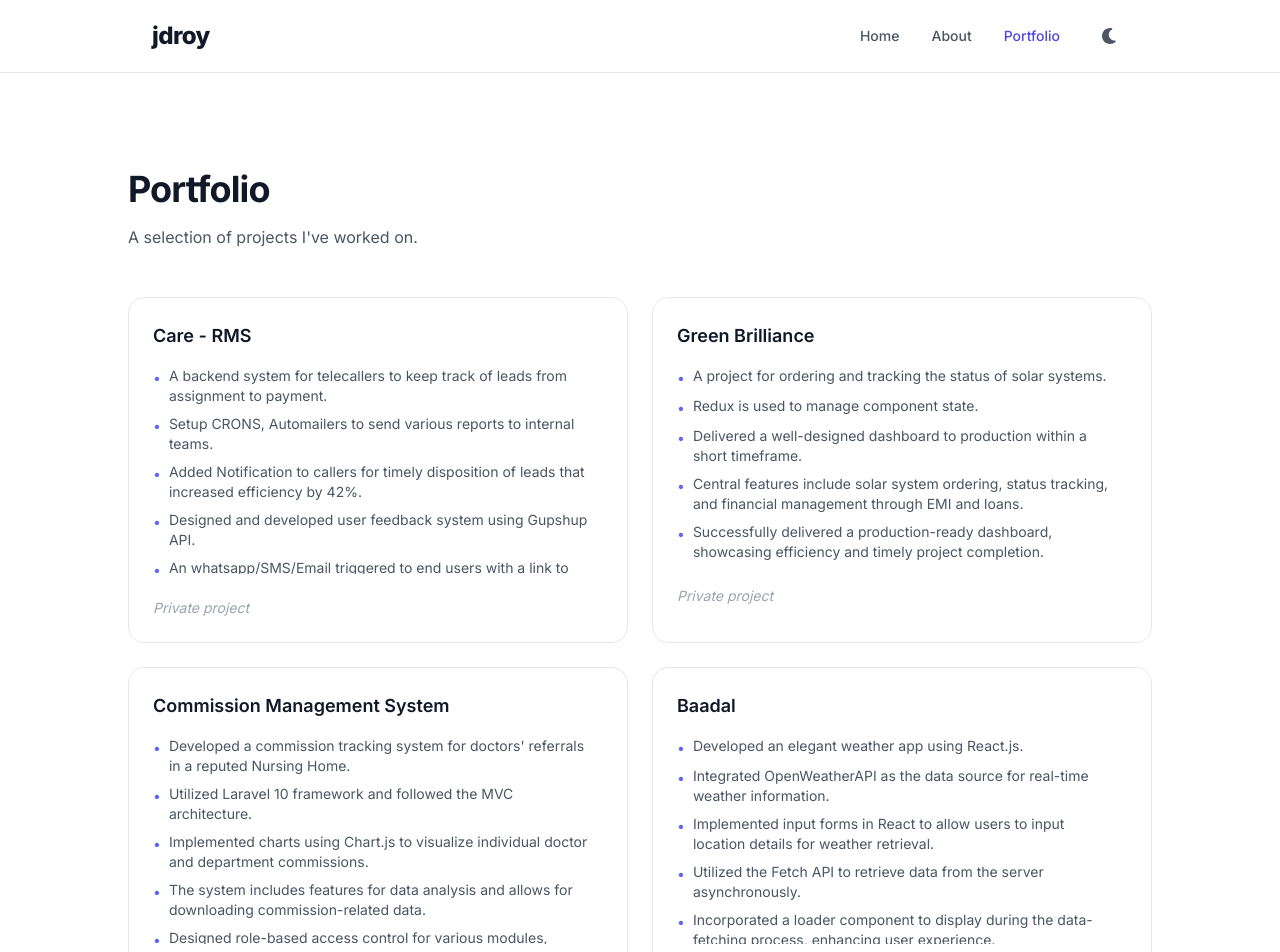
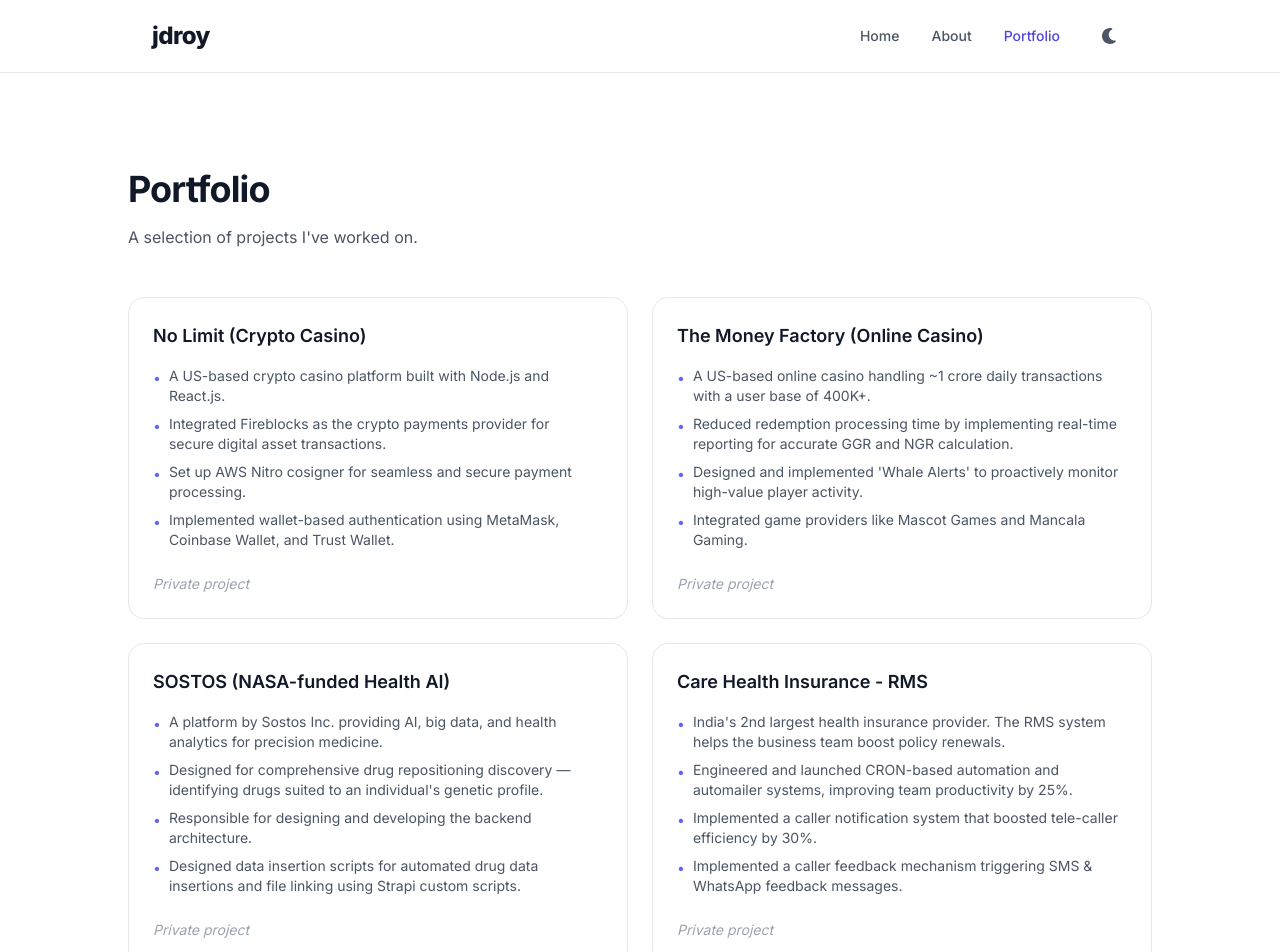
Before and after one commit to jishnu0712/myPortfolio, a React (Vite) app: page /portfolio in a window 1280 px wide. Shown: the top 952 px of the page. Built offline with nearby package versions, Linux system fonts and the light colour scheme.

Commit message:
skill updates

```diff
--- a/index.html
+++ b/index.html
@@ -4,7 +4,7 @@
     <meta charset="utf-8" />
     <meta name="viewport" content="width=device-width, initial-scale=1" />
     <meta name="theme-color" content="#000000" />
-    <meta name="description" content="Welcome to Jishnu Dev Roy's portfolio" />
+    <meta name="description" content="Jishnu Dev Roy — Backend Software Engineer | Scalable Systems, Distributed Services, Crypto Payments" />
     <link rel="manifest" href="/manifest.json" />
     <link rel="preconnect" href="https://fonts.googleapis.com" />
     <link rel="preconnect" href="https://fonts.gstatic.com" crossorigin />
--- a/src/components/Footer.jsx
+++ b/src/components/Footer.jsx
@@ -4,7 +4,7 @@ import { faEnvelope } from '@fortawesome/free-solid-svg-icons';
 
 const socialLinks = [
   { href: 'https://github.com/jishnu0712', icon: faGithub, label: 'GitHub' },
-  { href: 'https://linkedin.com/in/jishnu0712', icon: faLinkedin, label: 'LinkedIn' },
+  { href: 'https://www.linkedin.com/in/jishnudevroy/', icon: faLinkedin, label: 'LinkedIn' },
   { href: 'mailto:jishnudevroy@gmail.com', icon: faEnvelope, label: 'Email' },
 ];
 
--- a/src/data/projects.js
+++ b/src/data/projects.js
@@ -1,54 +1,46 @@
 const projects = [
     {
-        name: "Care - RMS",
-        description: [`A backend system for telecallers to keep track of leads from assignment to payment.`,
-            `Setup CRONS, Automailers to send various reports to internal teams.`,
-            `Added Notification to callers for timely disposition of leads that increased efficiency by 42%.`,
-            `Designed and developed user feedback system using Gupshup API.`,
-            `An whatsapp/SMS/Email triggered to end users with a link to provide feedbacks of their last call.`,
-            ` Maintained Git repo, build deployment, code cleanup.`,
+        name: "No Limit (Crypto Casino)",
+        description: [
+            "A US-based crypto casino platform built with Node.js and React.js.",
+            "Integrated Fireblocks as the crypto payments provider for secure digital asset transactions.",
+            "Set up AWS Nitro cosigner for seamless and secure payment processing.",
+            "Implemented wallet-based authentication using MetaMask, Coinbase Wallet, and Trust Wallet.",
         ],
         git: "",
         live: ""
     },
     {
-        name: "Green Brilliance",
-        description: ["A project for ordering and tracking the status of solar systems.",
-            "Redux is used to manage component state.",
-            "Delivered a well-designed dashboard to production within a short timeframe.",
-            "Central features include solar system ordering, status tracking, and financial management through EMI and loans.",
-            "Successfully delivered a production-ready dashboard, showcasing efficiency and timely project completion.",
+        name: "The Money Factory (Online Casino)",
+        description: [
+            "A US-based online casino handling ~1 crore daily transactions with a user base of 400K+.",
+            "Reduced redemption processing time by implementing real-time reporting for accurate GGR and NGR calculation.",
+            "Designed and implemented 'Whale Alerts' to proactively monitor high-value player activity.",
+            "Integrated game providers like Mascot Games and Mancala Gaming.",
         ],
         git: "",
         live: ""
     },
     {
-        name: "Commission Management System",
-        description: ["Developed a commission tracking system for doctors' referrals in a reputed Nursing Home.",
-            "Utilized Laravel 10 framework and followed the MVC architecture.",
-            "Implemented charts using Chart.js to visualize individual doctor and department commissions.",
-            "The system includes features for data analysis and allows for downloading commission-related data.",
-            "Designed role-based access control for various modules, ensuring that users have appropriate permissions.",
-            "Currently in use by the nursing home, indicating its reliability and practicality.",
-            "Key technologies: Laravel 10, MVC architecture, Chart.js.",
-            "Allows management to track commissions efficiently and make data-driven decisions.",
+        name: "SOSTOS (NASA-funded Health AI)",
+        description: [
+            "A platform by Sostos Inc. providing AI, big data, and health analytics for precision medicine.",
+            "Designed for comprehensive drug repositioning discovery — identifying drugs suited to an individual's genetic profile.",
+            "Responsible for designing and developing the backend architecture.",
+            "Designed data insertion scripts for automated drug data insertions and file linking using Strapi custom scripts.",
         ],
-        git: "https://github.com/jishnu0712/commision-management-system",
+        git: "",
         live: ""
     },
     {
-        name: "Baadal",
-        description: ["Developed an elegant weather app using React.js.",
-            "Integrated OpenWeatherAPI as the data source for real-time weather information.",
-            "Implemented input forms in React to allow users to input location details for weather retrieval.",
-            "Utilized the Fetch API to retrieve data from the server asynchronously.",
-            "Incorporated a loader component to display during the data-fetching process, enhancing user experience.",
-            "Mapped the received weather data to a custom weather component for visual presentation.",
-            "Enhanced the user interface using Material UI components for a modern and polished design.",
-            "Leveraged React.js for dynamic and responsive user interactions in the weather app.",
-            "Achieved a seamless integration of weather data, user input, and UI enhancements for a comprehensive user experience."
+        name: "Care Health Insurance - RMS",
+        description: [
+            "India's 2nd largest health insurance provider. The RMS system helps the business team boost policy renewals.",
+            "Engineered and launched CRON-based automation and automailer systems, improving team productivity by 25%.",
+            "Implemented a caller notification system that boosted tele-caller efficiency by 30%.",
+            "Implemented a caller feedback mechanism triggering SMS & WhatsApp feedback messages.",
         ],
-        git: "https://github.com/jishnu0712/Baadal",
+        git: "",
         live: ""
     },
 ]
--- a/src/pages/About.jsx
+++ b/src/pages/About.jsx
@@ -18,10 +18,11 @@ function About() {
 
         <div className="mt-8 p-6 rounded-2xl bg-gray-50 dark:bg-gray-900 border border-gray-200 dark:border-gray-800">
           <p className="text-gray-700 dark:text-gray-300 leading-relaxed text-base sm:text-lg">
-            Greetings! I&apos;m Jishnu, a MERN stack Developer. I am an energetic
-            person, an effective communicator, and a quick learner. I have been
-            part of some very good projects and am always eager to take on new
-            challenges.
+            Greetings! I&apos;m Jishnu, a Backend Software Engineer with 3.8 years
+            of experience building scalable systems handling high-volume
+            transactions. I specialize in distributed services, crypto payments,
+            PostgreSQL, Redis, and AWS. I&apos;ve worked across iGaming, Insurance,
+            FinTech, and Health domains — always eager to take on new challenges.
           </p>
         </div>
 
@@ -75,7 +76,7 @@ function About() {
                 <span className="text-gray-500">$</span> whoami
               </p>
               <p className="mt-1 text-gray-400">
-                Full-stack developer who loves building things for the web.
+                Backend engineer who builds scalable, high-volume systems.
               </p>
             </div>
             <div>
@@ -86,7 +87,7 @@ function About() {
                 <span className="text-gray-500">$</span> cat interests.txt
               </p>
               <p className="mt-1 text-gray-400">
-                React, Node.js, clean code, coffee, and open source.
+                Node.js, PostgreSQL, Redis, AWS, distributed systems, and coffee.
               </p>
             </div>
           </div>
--- a/src/pages/MainComponent.jsx
+++ b/src/pages/MainComponent.jsx
@@ -4,7 +4,7 @@ import { faGithub, faLinkedin } from '@fortawesome/free-brands-svg-icons';
 
 const details = [
   { icon: faMugHot, text: 'Fueled by coffee' },
-  { icon: faLocationDot, text: 'Based in India' },
+  { icon: faLocationDot, text: 'Whitefield, Bengaluru' },
   { icon: faEnvelope, text: 'jishnudevroy@gmail.com' },
 ];
 
```
Also changed, not shown: 1 other file (tests, documents, lock files or other folders).
